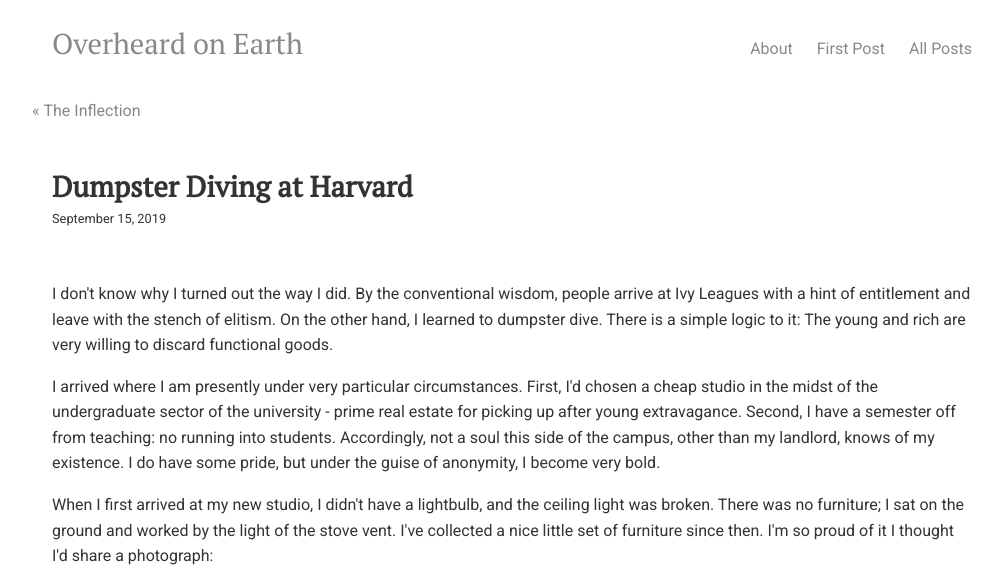
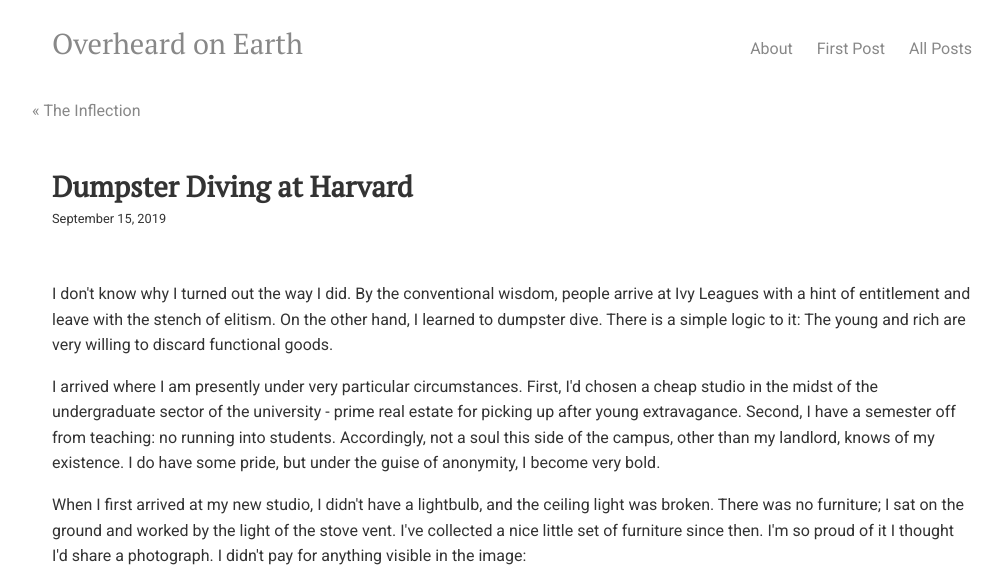
Before and after one commit to overheardonearth/overheardonearth.github.io, a Jekyll site: the page built from _posts/2019-09-15-dumpster-diving-at-harvard.html, in a window 1280 px wide, cut to the strip 0-581 px from the top of the page. Shown: the whole strip, without its empty margins (128-1131 px from the left). Built offline with Jekyll 4.4.1, drawn with Linux system fonts in a browser that asks for light colours; comment, search, counter and statistics services are not loaded.

Commit message:
Update 2019-09-15-dumpster-diving-at-harvard.html

```diff
--- a/_posts/2019-09-15-dumpster-diving-at-harvard.html
+++ b/_posts/2019-09-15-dumpster-diving-at-harvard.html
@@ -11,7 +11,7 @@ I don't know why I turned out the way I did. By the conventional wisdom, people
 I arrived where I am presently under very particular circumstances. First, I'd chosen a cheap studio in the midst of the undergraduate sector of the university - prime real estate for picking up after young extravagance. Second, I have a semester off from teaching: no running into students. Accordingly, not a soul this side of the campus, other than my landlord, knows of my existence. I do have some pride, but under the guise of anonymity, I become very bold.
 
 <p>
-When I first arrived at my new studio, I didn't have a lightbulb, and the ceiling light was broken. There was no furniture; I sat on the ground and worked by the light of the stove vent. I've collected a nice little set of furniture since then. I'm so proud of it I thought I'd share a photograph:
+When I first arrived at my new studio, I didn't have a lightbulb, and the ceiling light was broken. There was no furniture; I sat on the ground and worked by the light of the stove vent. I've collected a nice little set of furniture since then. I'm so proud of it I thought I'd share a photograph. I didn't pay for anything visible in the image:
 
 
 <div class="media">
```
